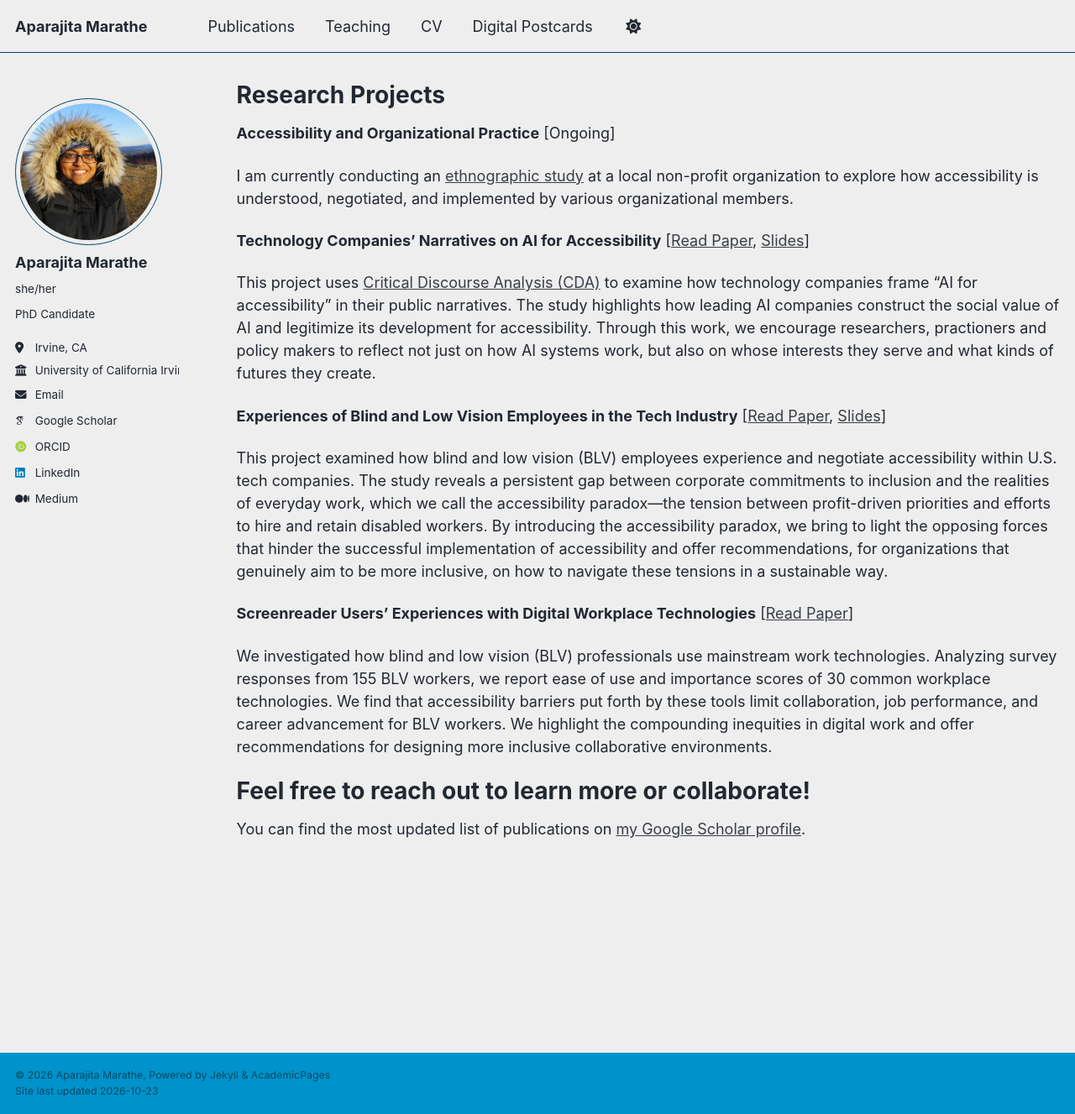
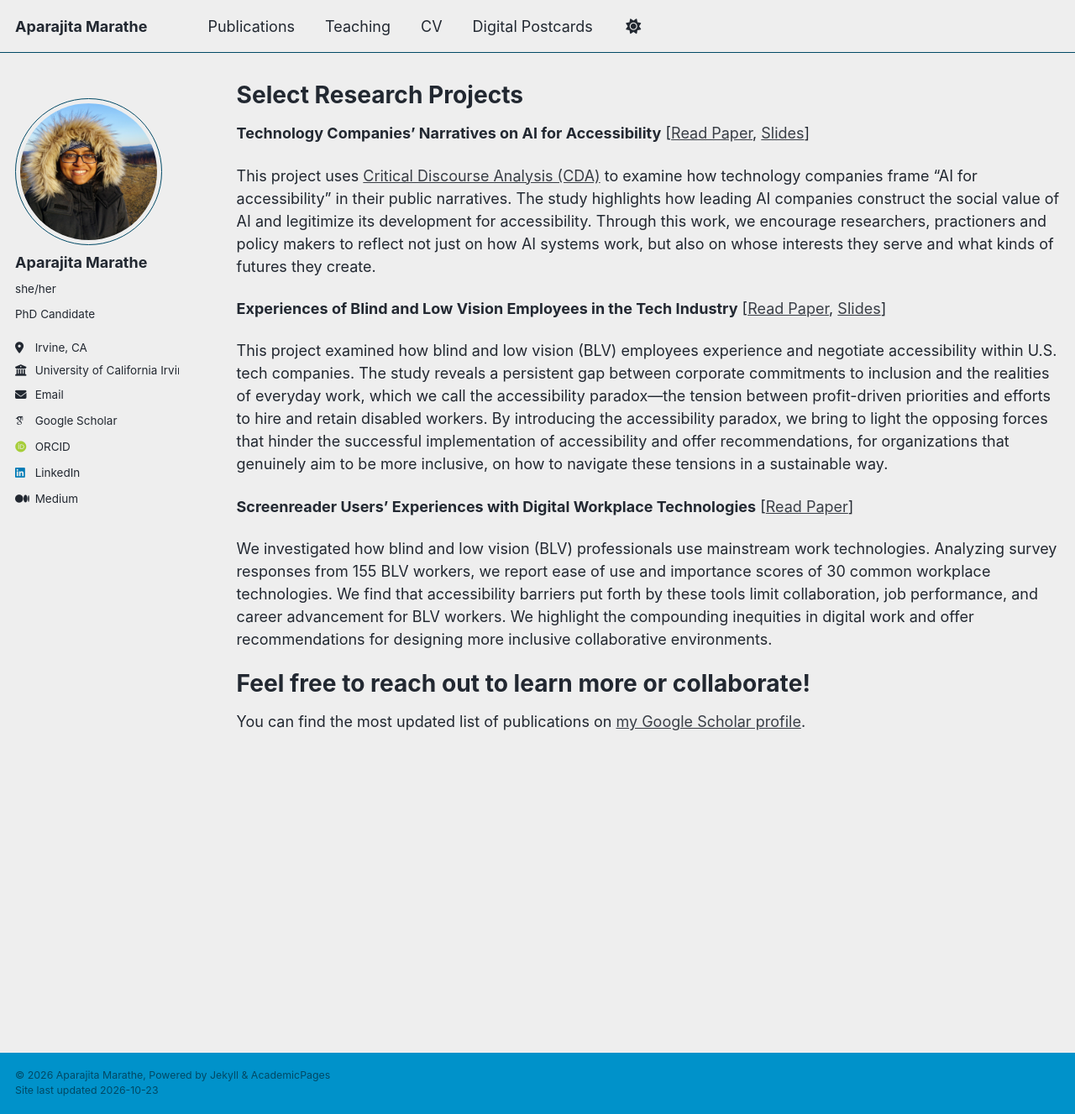
Before and after one commit to aparajitamarathe/aparajitamarathe.github.io, a Jekyll site: the page built from _pages/research.md, in a window 1280 px wide and 1327 px high. Shown: the whole window at 84% size. Built offline with Jekyll 4.4.1, drawn with Linux system fonts in a browser that asks for light colours; some web fonts are replaced.

Commit message:
Revise research page title and content
Updated the title and removed an ongoing project description.

```diff
--- a/_pages/research.md
+++ b/_pages/research.md
@@ -1,16 +1,13 @@
 ---
 layout: archive
 permalink: /publications/
-title: "Research Projects"
+title: "Select Research Projects"
 author_profile: true
 redirect_from:
   - /publications.html
 ---
 
 {% include base_path %}
-**Accessibility and Organizational Practice** [Ongoing]
-
-I am currently conducting an [ethnographic study](https://en.wikipedia.org/wiki/Ethnography) at a local non-profit organization to explore how accessibility is understood, negotiated, and implemented by various organizational members.
 
 **Technology Companies’ Narratives on AI for Accessibility** [[Read Paper](https://dl.acm.org/doi/pdf/10.1145/3772318.3791854), [Slides](https://docs.google.com/presentation/d/1WzRyC2i_sxfzr4FlIJeMHIEqjWjID1A2XVrEfKhvy-k/edit?usp=share_link)]
 
```
